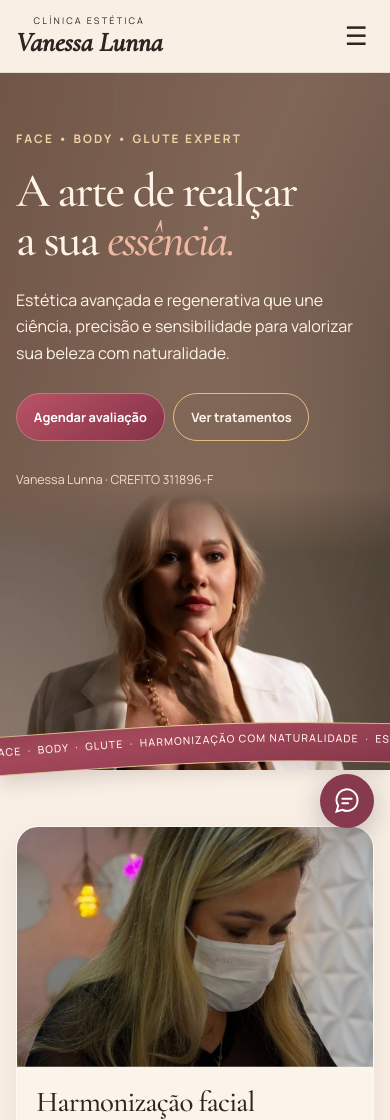
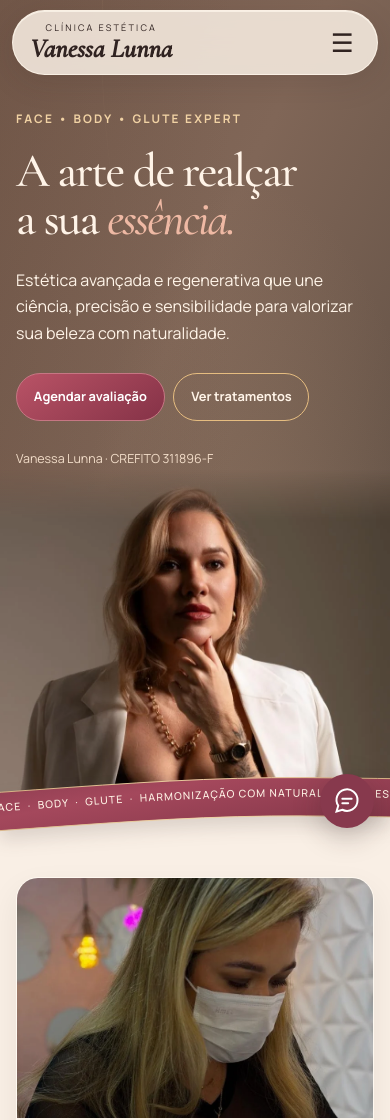
Before and after one commit to taisgb/vanessalunna, a plain HTML site: page index.html in a window 390 px wide. Shown: the top 1120 px of the page. Drawn offline with nearby package versions, Linux system fonts and the light colour scheme; animation ran at ten frames a second.

Commit message:
Integra navbar glass à hero, preserva enquadramento e junção da faixa

```diff
--- a/assets/style.css
+++ b/assets/style.css
@@ -53,3 +53,44 @@ body{font-weight:400}h2,h3{font-weight:500;letter-spacing:-.025em}p{max-width:65
 .instagram-fallback{display:block;text-align:center;padding:.85rem 1rem;font-size:.82rem;font-weight:600;color:#87394d;border-top:1px solid #e7d5c5;transition:background .3s}.instagram-fallback:hover{background:#f1e0d2}
 @media(max-width:850px){.social-section .social-layout{grid-template-columns:minmax(0,1fr);gap:2rem}.social-copy h2{max-width:none}.instagram-panel{justify-self:center}.social-section::after{right:-70%;width:140%}}
 @media(max-width:520px){.instagram-panel{border-radius:18px}.instagram-panel iframe{height:420px}.social-copy .social-links{margin-top:1.5rem}}
+
+/* Hero integral e navegação glass — mantém a geometria SVG aprovada */
+html{scroll-padding-top:110px}
+.nav{position:fixed;inset:16px 0 auto;width:100%;z-index:40;background:transparent;border:0;box-shadow:none;backdrop-filter:none;-webkit-backdrop-filter:none;pointer-events:none}
+.nav.scrolled{box-shadow:none}
+.nav-inner{position:relative;pointer-events:auto;width:min(1220px,calc(100% - 3rem));min-height:76px;padding:10px clamp(18px,2.4vw,34px);border:1px solid #fff8ecc4;border-radius:999px;background:rgba(249,239,229,.86);backdrop-filter:blur(18px) saturate(135%);-webkit-backdrop-filter:blur(18px) saturate(135%);box-shadow:0 8px 30px #30232120,inset 0 1px 0 #fff9efb0;transition:background .35s,box-shadow .35s}
+.nav.scrolled .nav-inner{background:rgba(249,239,229,.95);box-shadow:0 12px 35px #30232125}
+.nav .brand span{font-size:clamp(1.65rem,2.4vw,2.15rem)}
+.nav nav{gap:clamp(.75rem,1.6vw,1.45rem)}
+.nav .btn{min-height:44px;padding:.65rem 1.35rem}
+.hero{min-height:clamp(700px,42vw,820px);padding:0}
+.hero-inner{padding-block:clamp(128px,11vw,185px) clamp(115px,9vw,150px)}
+.hero-photo{inset:clamp(58px,4.3vw,82px) 0 0 43%;mask-image:linear-gradient(90deg,transparent 0%,#000 32%),linear-gradient(180deg,transparent,#000 44px);mask-composite:intersect;-webkit-mask-image:linear-gradient(90deg,transparent 0%,#000 32%),linear-gradient(180deg,transparent,#000 44px);-webkit-mask-composite:source-in}
+.hero-photo img{object-position:50% 0%;object-fit:cover}
+.hero-arc{opacity:.55}
+/* O encontro das seções fica dentro da faixa (y=88 no viewBox de 1440).
+   A altura e a sobreposição escalam juntas, sem deixar uma linha de fundo aparente. */
+.hero + .ribbon{margin-top:-6.111111vw;margin-bottom:0}
+.hero + .ribbon svg{width:100%;height:auto;aspect-ratio:1440 / 170}
+.hero + .ribbon + .pillars{padding-top:clamp(1rem,2vw,2rem)}
+@media(max-width:850px){
+  html{scroll-padding-top:90px}
+  .nav{inset:10px 0 auto}
+  .nav-inner{width:calc(100% - 1.5rem);min-height:65px;padding:8px 17px}
+  .nav nav{inset:calc(100% + 8px) 0 auto;gap:.9rem;border-radius:24px;background:#f9efe5f7;box-shadow:0 12px 35px #30232125;border:1px solid #fff8ec}
+  .hero{min-height:0}
+  .hero-inner{padding:7.3rem 0 0}
+  .hero-photo{inset:auto;height:clamp(340px,74vw,580px);mask-image:linear-gradient(180deg,transparent,#000 15%);mask-composite:add;-webkit-mask-image:linear-gradient(180deg,transparent,#000 15%);-webkit-mask-composite:source-over}
+  .hero-photo img{object-position:center top}
+  .hero + .ribbon{margin-top:-53px}
+  .hero + .ribbon svg{height:112px;aspect-ratio:auto}
+  .hero + .ribbon + .pillars{padding-top:1.4rem}
+}
+@media(max-width:520px){
+  .nav .brand span{font-size:1.65rem}
+  .hero-inner{padding-top:6.8rem}
+  .hero-photo{height:clamp(320px,86vw,445px)}
+  .hero + .ribbon{margin-top:-49px}
+  .hero + .ribbon svg{height:105px}
+  .hero + .ribbon + .pillars{padding-top:1rem}
+}
```
